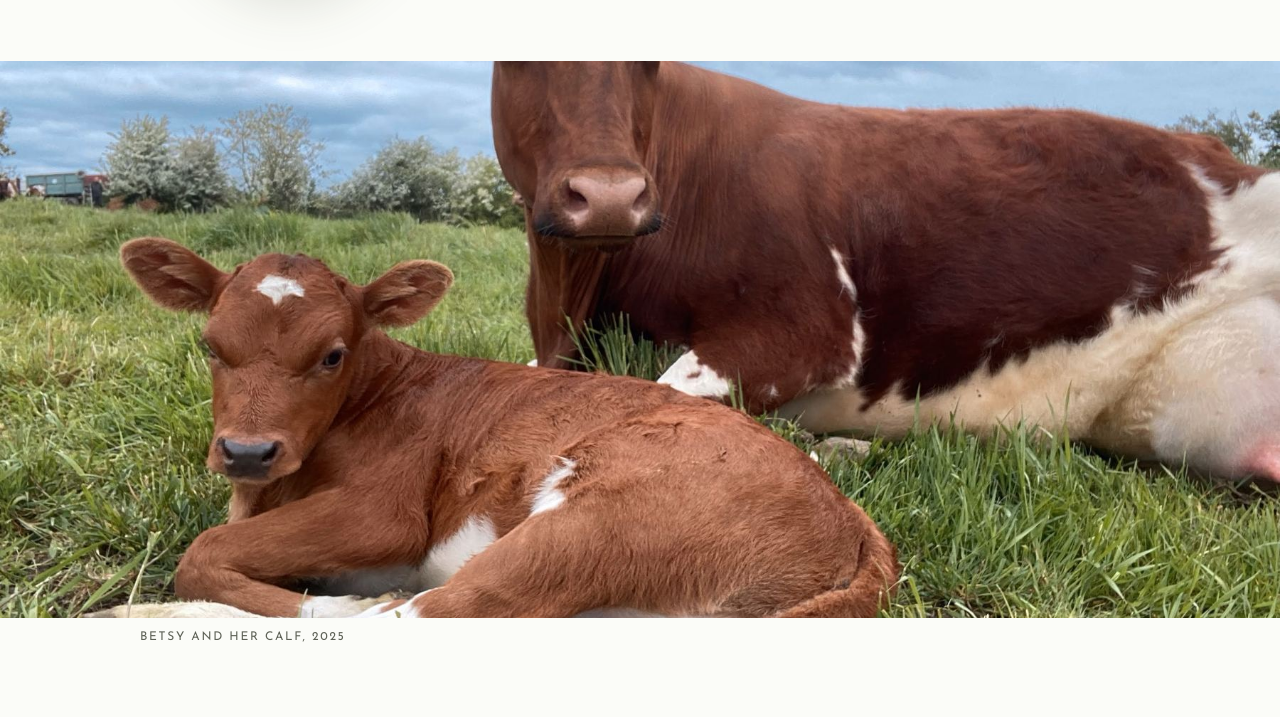
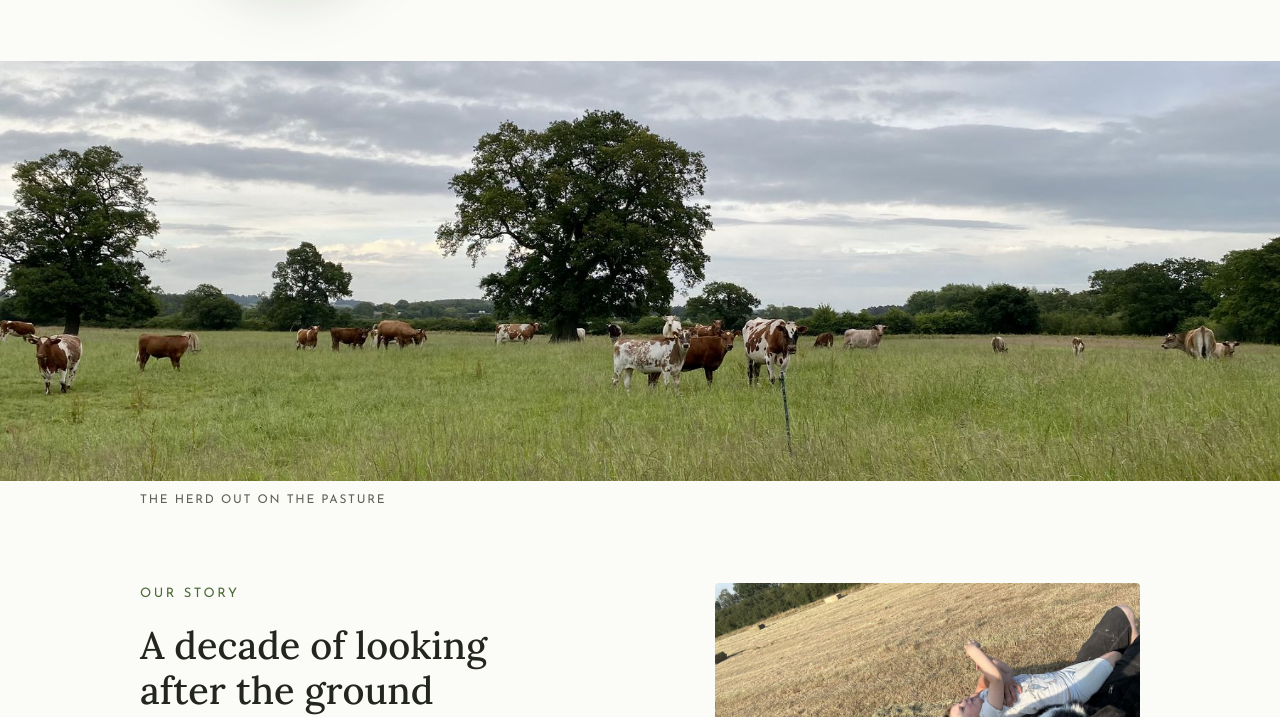
Before and after one commit to CashaBJ/The-Little-Dairy-, a plain HTML site: page index.html in a window 1280 px wide. Shown: the part 561-1278 px from the top of the page. Drawn offline with Linux system fonts and the light colour scheme.

Commit message:
Use the wide pasture photo for the home page banner; move Betsy to the Talks card
Co-Authored-By: Claude Opus 5.5 <noreply@anthropic.com>
Claude-Session: https://claude.ai/code/session_01SsDuGaAqttYZSxAdZWg5yJ

```diff
--- a/index.html
+++ b/index.html
@@ -45,8 +45,8 @@
   </section>
 
   <figure class="banner">
-    <img src="img/betsy-and-calf.jpg" width="1800" height="783" alt="Betsy, a red and white cow, lying in the grass beside her young calf">
-    <figcaption class="inner">Betsy and her calf, 2025</figcaption>
+    <img src="img/cows-and-pasture.jpg" width="1800" height="625" alt="The herd grazing across a wide green pasture with old oak trees">
+    <figcaption class="inner">The herd out on the pasture</figcaption>
   </figure>
 
   <section class="block" id="story">
@@ -148,7 +148,7 @@
           <p>See regenerative farming up close and learn how we look after the soil.</p>
         </div>
         <div class="card">
-          <img src="img/cows-and-pasture-card.jpg" width="1000" height="750" loading="lazy" alt="The herd grazing in a wide pasture with old oak trees">
+          <img src="img/betsy-and-calf-card.jpg" width="1000" height="750" loading="lazy" alt="Betsy, a red and white cow, lying in the grass beside her young calf">
           <span class="tag">For your group</span>
           <h3>Talks</h3>
           <p>Regenerative farming, cow-with-calf dairy and my journey with Roots to Regeneration.</p>
--- a/style.css
+++ b/style.css
@@ -134,7 +134,7 @@ section { scroll-margin-top: 24px; }
 
 /* photos */
 .banner { margin: 0; }
-.banner img { display: block; width: 100%; height: auto; aspect-ratio: 1800 / 783; object-fit: cover; max-height: 560px; }
+.banner img { display: block; width: 100%; height: auto; aspect-ratio: 1800 / 625; object-fit: cover; max-height: 420px; }
 .banner figcaption, .photo figcaption { font-family: var(--label); font-size: 12px; letter-spacing: .14em; text-transform: uppercase; color: var(--soft); }
 .banner figcaption { padding-block: 10px 0; }
 .photo { margin: 0 0 16px; }
```
Also changed, not shown: img/betsy-and-calf-card.jpg (added), img/betsy-and-calf.jpg (deleted).
